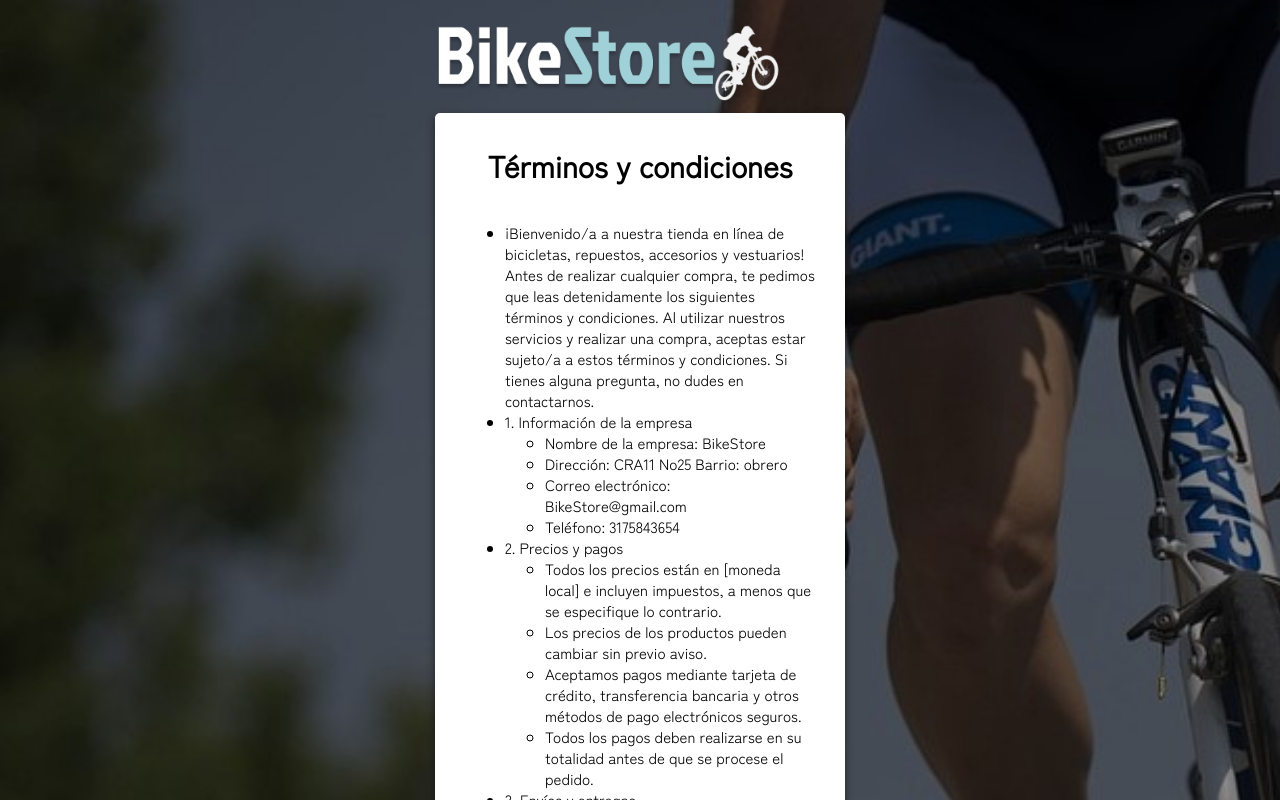
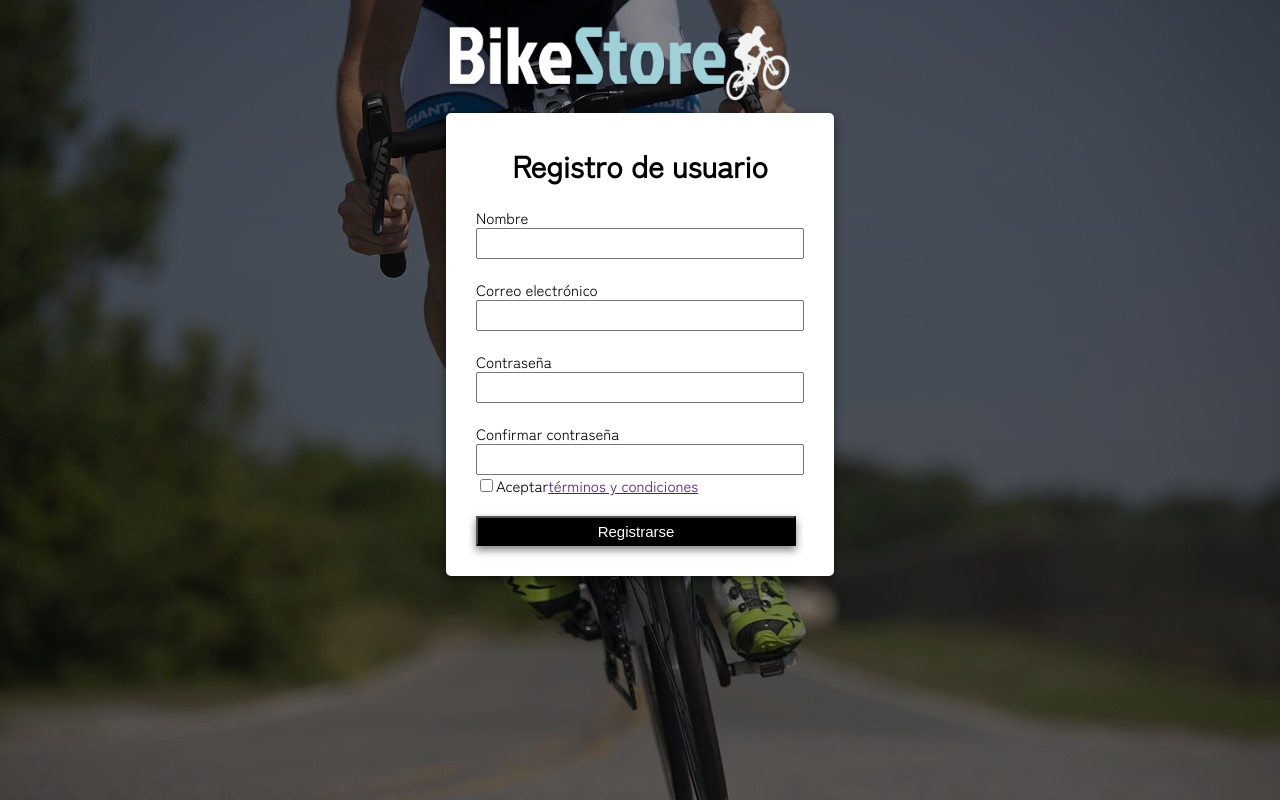
Before and after one commit to SebastianRodP/BikeStorePAGE, a React (Vite) app in the folder Frontend/: page / in a window 1280 px wide. Shown: the top 800 px of the page. Built offline with nearby package versions, Linux system fonts and the light colour scheme.

Commit message:
ya estan las validaciones con bd
pero es vaina no funciona todavia :C

```diff
--- a/Frontend/package.json
+++ b/Frontend/package.json
@@ -12,7 +12,8 @@
   "dependencies": {
     "@supabase/supabase-js": "^2.41.1",
     "react": "^18.2.0",
-    "react-dom": "^18.2.0"
+    "react-dom": "^18.2.0",
+    "react-router-dom": "^6.22.3"
   },
   "devDependencies": {
     "@types/react": "^18.2.64",
--- a/Frontend/src/App.jsx
+++ b/Frontend/src/App.jsx
@@ -1,5 +1,5 @@
 import { useState } from 'react';
-import Terminos from "./Components/terminos_condiciones/terminos";
+import Registro from "./Components/Registro_user/register";
 
 
 function App() {
@@ -7,7 +7,7 @@ function App() {
 
   return (
     <>
-      <Terminos />
+      <Registro />
     </>
   );
 }
--- a/Frontend/src/Components/Registro_user/register.jsx
+++ b/Frontend/src/Components/Registro_user/register.jsx
@@ -3,13 +3,12 @@ import { createClient } from '@supabase/supabase-js';
 import "./registro.css";
 import logo from "../../assets/img/imgInicioRegistro/logo.png";
 
-
-const supabaseUrl = '';
-const supabaseAnonKey = '';
+const supabaseUrl = 'https://hetfaqksgxjlcxatxcvl.supabase.co/auth/v1';
+const supabaseAnonKey = 'eyJhbGciOiJIUzI1NiIsInR5cCI6IkpXVCJ9.eyJpc3MiOiJzdXBhYmFzZSIsInJlZiI6ImhldGZhcWtzZ3hqbGN4YXR4Y3ZsIiwicm9sZSI6ImFub24iLCJpYXQiOjE3MTExNjI0OTcsImV4cCI6MjAyNjczODQ5N30.jg0cFimQOh3erlrtL9AILrtyQIrRJLnFs-594uJXiiY';
 const supabase = createClient(supabaseUrl, supabaseAnonKey);
 
 function MyLoginPage() {
-    // estados para los campos del formulario y errores
+    // Estados para los campos del formulario
     const [nombre, setNombre] = useState('');
     const [correo, setCorreo] = useState('');
     const [password, setPassword] = useState('');
@@ -17,11 +16,12 @@ function MyLoginPage() {
     const [aceptaTerminos, setAceptaTerminos] = useState(false);
     const [errores, setErrores] = useState({});
 
-    // validacion del  formulario
+    // Validacion del formulario
     const validarFormulario = () => {
         let erroresTemp = {};
         let esFormularioValido = true;
 
+        // Validaciones
         if (!nombre) {
             erroresTemp.nombre = "El campo nombre es obligatorio.";
             esFormularioValido = false;
@@ -30,7 +30,7 @@ function MyLoginPage() {
         if (!correo) {
             erroresTemp.correo = "El campo correo es obligatorio.";
             esFormularioValido = false;
-        } else if (!/^[\w-]+(\.[\w-]+)*@([\w-]+\.)+[a-zA-Z]{2,7}$/.test(correo)) {
+        } else if (!/^[\w-\.]+@([\w-]+\.)+[\w-]{2,4}$/.test(correo)) {
             erroresTemp.correo = "El correo electrónico no es válido.";
             esFormularioValido = false;
         }
@@ -54,42 +54,40 @@ function MyLoginPage() {
         return esFormularioValido;
     };
 
-
     const handleSubmit = async (e) => {
         e.preventDefault();
 
-        if (!validarFormulario()) {
-            return;
-        }
-
-        // esto era pa ver si se podian insertar los datos en la tabla
+        if (validarFormulario()) {
+            try {
                 const { data, error } = await supabase
                     .from('usuarios')
                     .insert([
                         {
-              nombre: document.getElementById('nombre').value,
-              correo: document.getElementById('correo').value,
-              contraseña: document.getElementById('contraseña').value,
+                            nombre: nombre,
+                            correo: correo,
                             idrol: 2,
+                            contraseña: password
                         },
                     ]);
 
                 if (error) {
-            console.error('Error al insertar datos:', error);
+                    console.error('Error al insertar datos:', error.message);
                     alert('Hubo un error al registrar el usuario. Por favor, inténtalo de nuevo.');
                 } else {
                     console.log('Usuario registrado con éxito:', data);
                     alert('El usuario se registró correctamente.');
-
+                }
+            } catch (error) {
+                console.error('Error al insertar datos:', error.message);
+                alert('Hubo un error al registrar el usuario. Por favor, inténtalo de nuevo.');
+            }
         }
     };
 
-    // comoponente del jsx
     return (
         <div className='todo'>
-            <img className='logo' src={logo} alt="logo"></img>
+            <img className='logo' src={logo} alt="Logo" />
             <div className='formulario'>
-
                 <h1 className='tit'>Registro de usuario</h1>
                 <div className='nombre'>
                     <div>Nombre</div>
@@ -112,12 +110,10 @@ function MyLoginPage() {
                     {errores.confirmPassword && <p className="error">{errores.confirmPassword}</p>}
                 </div>
                 <div className='aceptarc'>
-                    <div>
                     <input type="checkbox" checked={aceptaTerminos} onChange={(e) => setAceptaTerminos(e.target.checked)} />
                     Aceptar <a href="">términos y condiciones</a>
                 </div>
                 {errores.aceptaTerminos && <p className="error">{errores.aceptaTerminos}</p>}
-                </div>
                 <div className='btnc'>
                     <button className='boton' onClick={handleSubmit}>Registrarse</button>
                 </div>
--- a/Frontend/src/Components/Registro_user/registro.css
+++ b/Frontend/src/Components/Registro_user/registro.css
@@ -92,7 +92,7 @@ align-items: center;
 }
 .aceptarc{
 	display: flex;
-	flex-direction: column;
+
 
 }
 @media screen and (max-width: 768px) {
--- a/Frontend/src/Components/terminos_condiciones/terminos.css
+++ b/Frontend/src/Components/terminos_condiciones/terminos.css
@@ -21,12 +21,11 @@ align-items: center;
 .formulario{
 	background-color: white;
 	padding: 30px;
-	max-width: 350px;
+	max-width: 380px;
 	font-size: 15px;
 	border-radius: 5px;
 	box-shadow: 0 4px 8px rgba(0, 0, 0, 0.5);
-	display: flex;
-	flex-direction: column;
+
 }
 
 .todo{
@@ -37,7 +36,7 @@ align-items: center;
 
 .logo{
 	height: auto;
-	width: 350px;
+
 }
 
 .contras{
@@ -47,19 +46,9 @@ align-items: center;
 
 }
 
-.btnc{
-	margin-bottom: 0px;
-}
-
-.inpus{
-	height: 25px;
-	width: 320px;
-	margin-bottom: 20px;
-	margin-top: 20px;
-}
 .boton{
 	height: 30px;
-	width: 320px;
+	width: 380px;
 	background-color: black;
 	color: white;
 	display: flex;
@@ -69,6 +58,13 @@ align-items: center;
 	box-shadow: 0 4px 8px rgba(0, 0, 0, 0.5);
 	cursor: pointer;
 	margin-bottom: 10px;
+}
+li{
+	display: flex;
+	flex-direction: column;
+	text-align: justify;
+	justify-content: center;
+	margin-left: -35px;
 }
 .n{
 	color: black;
--- a/Frontend/src/Components/terminos_condiciones/terminos.jsx
+++ b/Frontend/src/Components/terminos_condiciones/terminos.jsx
@@ -1,11 +1,10 @@
 import React from 'react';
 import logo from "../../assets/img/imgInicioRegistro/logo.png";
-import "./terminos.css"; // Asegúrate de que la ruta del archivo CSS sea correcta
+import "./terminos.css";
 
 function TerminosCondiciones() {
 
     const handleSubmit = () => {
-        // Aquí puedes escribir la lógica para manejar el envío del formulario
         console.log('Formulario enviado');
     };
 
```
Also changed, not shown: Frontend/src/Components/Inicio_sesion/inicio-sesion.jsx (+32 -2 lines), 1 other file (tests, documents, lock files or other folders). Lines whose indentation alone changed are shown as unchanged.
